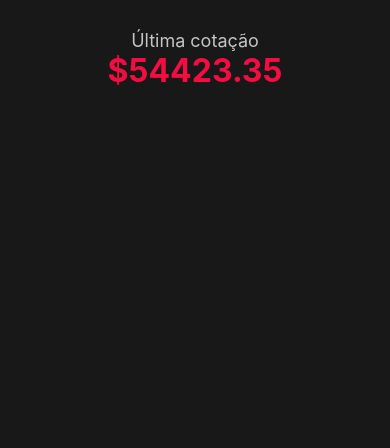
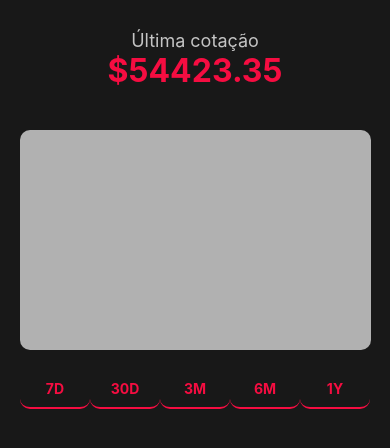
Before and after one commit to matheusalecksander/onebitcoin, a React Native app: screen / in a window 390 px wide. Shown: the top 448 px of the page. Built offline with nearby package versions, Linux system fonts and the light colour scheme.

Commit message:
Criado espaço para exibir o gráfico e botões para selecionar o intervalo de tempo

```diff
--- a/App.js
+++ b/App.js
@@ -1,6 +1,8 @@
 import React from 'react'
 import { StyleSheet, StatusBar, SafeAreaView,Platform } from 'react-native'
 import CurrentPrice from "./src/Components/CurrentPrice/"
+import HistoryGraphic from './src/Components/HistoryGraphic';
+import QuotationList from './src/Components/QuotationList/'
 
 export default function App() {
   return (
@@ -10,6 +12,8 @@ export default function App() {
         barStyle="dark-content"
       />
       <CurrentPrice/>
+      <HistoryGraphic/>
+      <QuotationList/>
     </SafeAreaView>
   );
 }
--- a/src/Components/HistoryGraphic/index.js
+++ b/src/Components/HistoryGraphic/index.js
@@ -0,0 +1,12 @@
+import React from 'react'
+import { View, Text } from 'react-native'
+
+import styles from "./style"
+
+export default function HistoryGraphic(){
+  return(
+    <View style={styles.contentGraphic}>
+
+    </View>
+  )
+}
--- a/src/Components/HistoryGraphic/style.js
+++ b/src/Components/HistoryGraphic/style.js
@@ -0,0 +1,13 @@
+import { StyleSheet } from 'react-native'
+
+const styles = StyleSheet.create({
+  contentGraphic: {
+    width: "90%",
+    height: 220,
+    backgroundColor: "#b1b1b1",
+    marginTop: 40,
+    borderRadius: 10
+  }
+})
+
+export default styles
--- a/src/Components/QuotationList/index.js
+++ b/src/Components/QuotationList/index.js
@@ -0,0 +1,61 @@
+import React from 'react'
+import { View,
+         Text,
+         TouchableOpacity,
+         ScrollView } from 'react-native'
+
+import styles from "./style"
+
+export default function QuotationList(){
+  return(
+    <>
+      <View style={styles.buttonsContainer}>
+        <TouchableOpacity
+        style={styles.buttonQuery}
+        activeOpacity={0.65}
+        >
+          <Text style={styles.textButton}>
+            7D
+          </Text>
+        </TouchableOpacity>
+        <TouchableOpacity
+        style={styles.buttonQuery}
+        activeOpacity={0.65}
+        >
+          <Text style={styles.textButton}>
+            30D
+          </Text>
+        </TouchableOpacity>
+        <TouchableOpacity
+        style={styles.buttonQuery}
+        activeOpacity={0.65}
+        >
+          <Text style={styles.textButton}>
+            3M
+          </Text>
+        </TouchableOpacity>
+        <TouchableOpacity
+        style={styles.buttonQuery}
+        activeOpacity={0.65}
+        >
+          <Text style={styles.textButton}>
+            6M
+          </Text>
+        </TouchableOpacity>
+        <TouchableOpacity
+        style={styles.buttonQuery}
+        activeOpacity={0.65}
+        >
+          <Text style={styles.textButton}>
+            1Y
+          </Text>
+        </TouchableOpacity>
+      </View>
+
+
+      <ScrollView>
+
+      </ScrollView>
+    </>
+  )
+}
--- a/src/Components/QuotationList/style.js
+++ b/src/Components/QuotationList/style.js
@@ -0,0 +1,25 @@
+import { StyleSheet } from 'react-native'
+
+const styles = StyleSheet.create({
+  buttonsContainer: {
+    width: "100%",
+    marginTop: 20,
+    borderRadius: 10,
+    flexDirection: 'row',
+    justifyContent: "center"
+  },
+  buttonQuery: {
+    paddingVertical: 10,
+    width: 70,
+    borderBottomColor: "#f50d41",
+    borderBottomWidth: 2,
+    borderRadius: 10,
+    alignItems: 'center'
+  },
+  textButton: {
+    color: "#f50d41",
+    fontWeight: "bold"
+  }
+})
+
+export default styles
```
